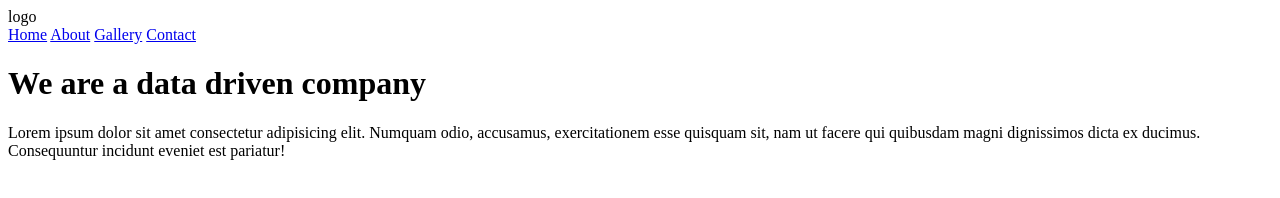
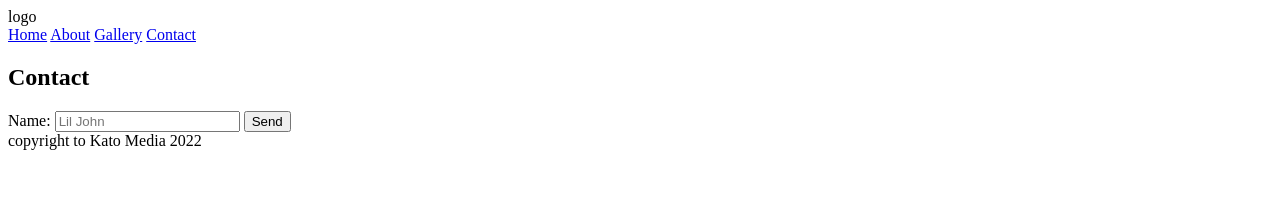
Before and after one commit to K-Jor162/FB_Clone1, a plain HTML site: page FB_Clone/Contact.html in a window 1280 px wide. Drawn offline with Linux system fonts and the light colour scheme.

Commit message:
11/2/2022 push on 11/3/2022

```diff
--- a/FB_Clone/Contact.html
+++ b/FB_Clone/Contact.html
@@ -4,7 +4,7 @@
     <meta charset="UTF-8">
     <meta http-equiv="X-UA-Compatible" content="IE=edge">
     <meta name="viewport" content="width=device-width, initial-scale=1.0">
-    <title>About Us</title>
+    <title>Contact Us</title>
 </head>
 <body>
     <header>
@@ -18,7 +18,20 @@
             <a href="Contact.html">Contact</a>
           </nav>
     </header>
-    <h1>We are a data driven company</h1>
-    <p>Lorem ipsum dolor sit amet consectetur adipisicing elit. Numquam odio, accusamus, exercitationem esse quisquam sit, nam ut facere qui quibusdam magni dignissimos dicta ex ducimus. Consequuntur incidunt eveniet est pariatur!</p>
+    <main>
+    <section class="top-list">
+        <h1>Contact</h1>
+        <form action="Contact.html" method="post" name="message" autocomplete="off" >
+          <label>Name:</label>
+          <input type="text" placeholder="Lil John" name="name"required>
+          <button>Send</button>
+        </form>
+
+    </section>
+
+    </main>
+    <footer class="footer">
+        copyright to Kato Media 2022
+    </footer>
 </body>
 </html>
```
